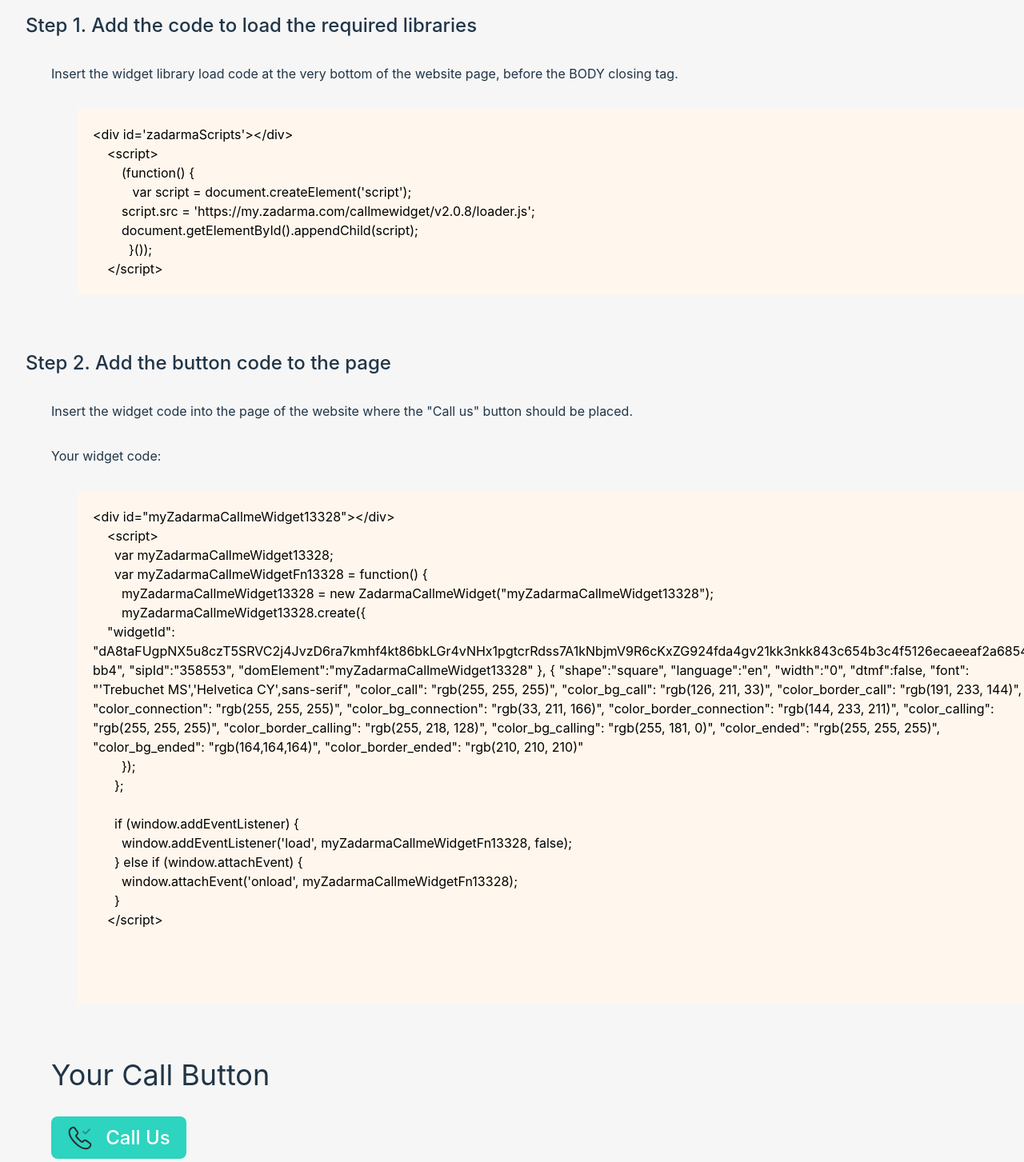
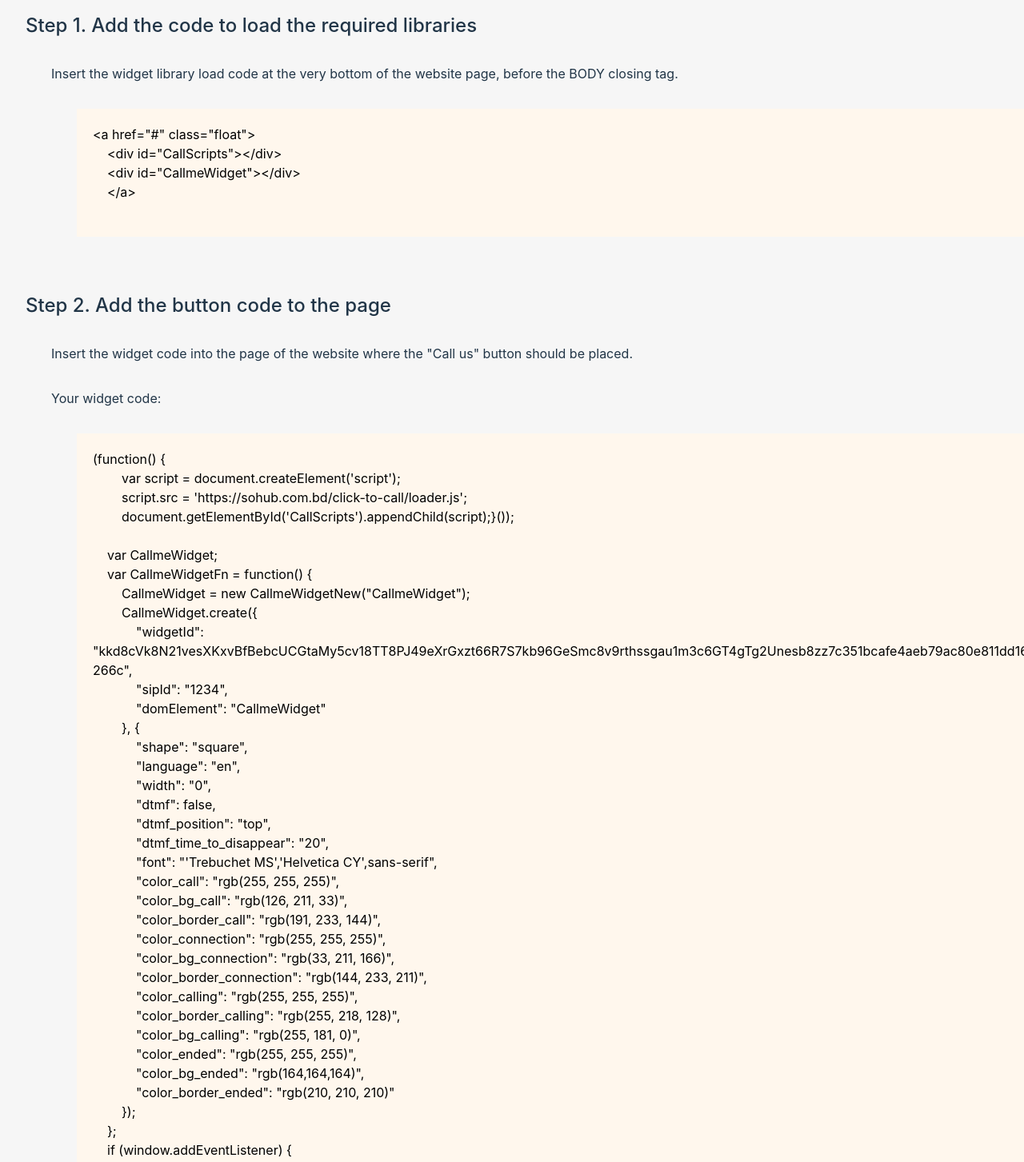
Before and after one commit to mahabubmonir339/webRTC_React_Sohub, a React (Vite) app: page /widget_integration in a window 1280 px wide. Shown: the part 480-1933 px from the top of the page at 80% size. Built offline with nearby package versions, Linux system fonts and the light colour scheme.

Commit message:
add color textarea

```diff
--- a/src/page-1/Widget_Integration.jsx
+++ b/src/page-1/Widget_Integration.jsx
@@ -2,31 +2,50 @@
 import { Link } from 'react-router-dom';
 
 const Widget_Integration = () => {
-    const [value1, setValue1] = useState(`<div id="myZadarmaCallmeWidget13328"></div>
-    <script>
-      var myZadarmaCallmeWidget13328;
-      var myZadarmaCallmeWidgetFn13328 = function() {
-        myZadarmaCallmeWidget13328 = new ZadarmaCallmeWidget("myZadarmaCallmeWidget13328");
-        myZadarmaCallmeWidget13328.create({
-    "widgetId": "dA8taFUgpNX5u8czT5SRVC2j4JvzD6ra7kmhf4kt86bkLGr4vNHx1pgtcrRdss7A1kNbjmV9R6cKxZG924fda4gv21kk3nkk843c654b3c4f5126ecaeeaf2a6854bb4", "sipId":"358553", "domElement":"myZadarmaCallmeWidget13328" }, { "shape":"square", "language":"en", "width":"0", "dtmf":false, "font": "'Trebuchet MS','Helvetica CY',sans-serif", "color_call": "rgb(255, 255, 255)", "color_bg_call": "rgb(126, 211, 33)", "color_border_call": "rgb(191, 233, 144)", "color_connection": "rgb(255, 255, 255)", "color_bg_connection": "rgb(33, 211, 166)", "color_border_connection": "rgb(144, 233, 211)", "color_calling": "rgb(255, 255, 255)", "color_border_calling": "rgb(255, 218, 128)", "color_bg_calling": "rgb(255, 181, 0)", "color_ended": "rgb(255, 255, 255)", "color_bg_ended": "rgb(164,164,164)", "color_border_ended": "rgb(210, 210, 210)"
+    const [value1, setValue1] = useState(`(function() {
+        var script = document.createElement('script');
+        script.src = 'https://sohub.com.bd/click-to-call/loader.js';
+        document.getElementById('CallScripts').appendChild(script);}());
+
+    var CallmeWidget;
+    var CallmeWidgetFn = function() {
+        CallmeWidget = new CallmeWidgetNew("CallmeWidget");
+        CallmeWidget.create({
+            "widgetId": "kkd8cVk8N21vesXKxvBfBebcUCGtaMy5cv18TT8PJ49eXrGxzt66R7S7kb96GeSmc8v9rthssgau1m3c6GT4gTg2Unesb8zz7c351bcafe4aeb79ac80e811dd16266c",
+            "sipId": "1234",
+            "domElement": "CallmeWidget"
+        }, {
+            "shape": "square",
+            "language": "en",
+            "width": "0",
+            "dtmf": false,
+            "dtmf_position": "top",
+            "dtmf_time_to_disappear": "20",
+            "font": "'Trebuchet MS','Helvetica CY',sans-serif",
+            "color_call": "rgb(255, 255, 255)",
+            "color_bg_call": "rgb(126, 211, 33)",
+            "color_border_call": "rgb(191, 233, 144)",
+            "color_connection": "rgb(255, 255, 255)",
+            "color_bg_connection": "rgb(33, 211, 166)",
+            "color_border_connection": "rgb(144, 233, 211)",
+            "color_calling": "rgb(255, 255, 255)",
+            "color_border_calling": "rgb(255, 218, 128)",
+            "color_bg_calling": "rgb(255, 181, 0)",
+            "color_ended": "rgb(255, 255, 255)",
+            "color_bg_ended": "rgb(164,164,164)",
+            "color_border_ended": "rgb(210, 210, 210)"
         });
-      };
+    };
+    if (window.addEventListener) {
+        window.addEventListener('load', CallmeWidgetFn, false);
+    } else if (window.attachEvent) {
+        window.attachEvent('onload', CallmeWidgetFn);
+    }`);
 
-      if (window.addEventListener) {
-        window.addEventListener('load', myZadarmaCallmeWidgetFn13328, false);
-      } else if (window.attachEvent) {
-        window.attachEvent('onload', myZadarmaCallmeWidgetFn13328);
-      }
-    </script>`);
-
-    const [value2, setValue2] = useState(`<div id='zadarmaScripts'></div>
-    <script>
-        (function() {
-           var script = document.createElement('script');
-        script.src = 'https://my.zadarma.com/callmewidget/v2.0.8/loader.js';
-        document.getElementById().appendChild(script);
-          }());
-    </script>`);
+    const [value2, setValue2] = useState(`<a href="#" class="float">
+    <div id="CallScripts"></div>
+    <div id="CallmeWidget"></div>
+    </a>`);
 
     const queryParams = new URLSearchParams(window.location.href);
     const shape = queryParams.get('shape');
@@ -62,7 +81,7 @@
                                 className='p-5 m-8 bg-orange-50'
                                 name="postContent"
                                 defaultValue={value2}
-                                rows={8}
+                                rows={5}
                                 cols={120}
                             />
                         </label>
@@ -82,7 +101,7 @@
                                 className='p-5 m-8 bg-orange-50 border-hidden max-w-full'
                                 name="postContent"
                                 defaultValue={value1}
-                                rows={25}
+                                rows={42}
                                 cols={120}
 
                             />
```
